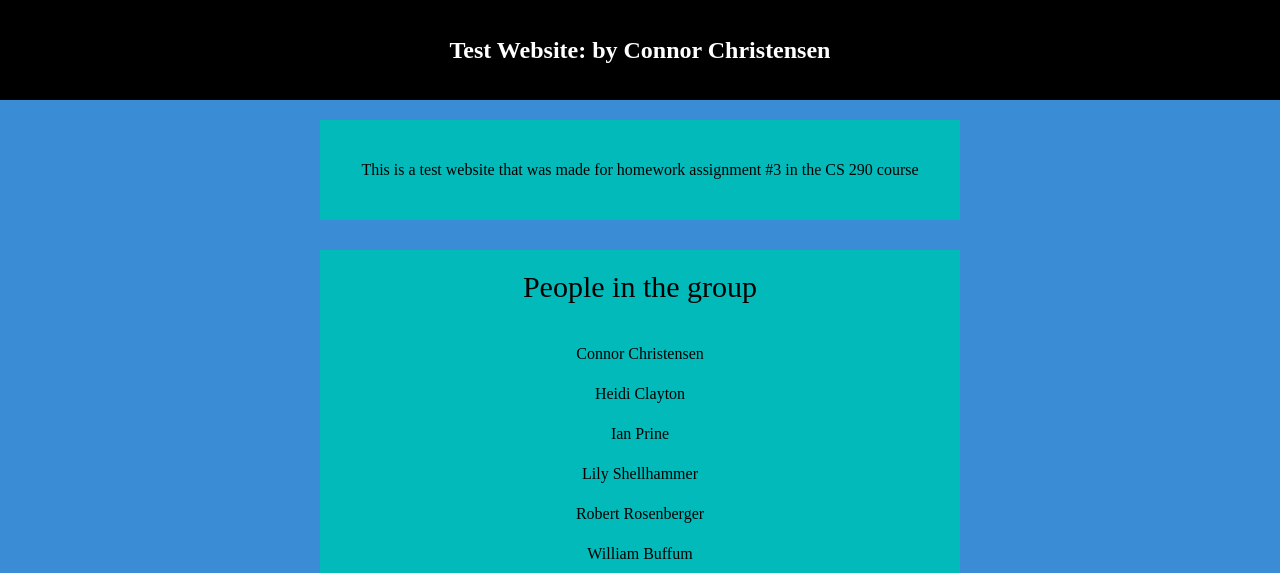
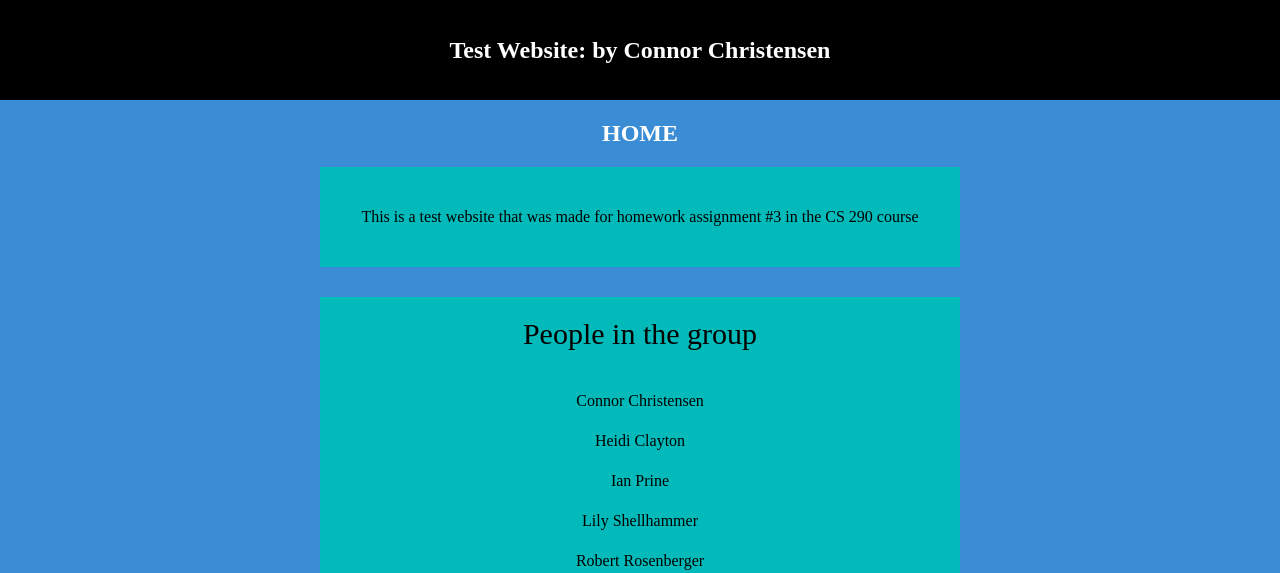
Before and after one commit to ConnorChristensen/CS290, a PHP site: page /PHP/other.php in a window 1280 px wide. Shown: the top 573 px of the page. Run offline with PHP 8.4, Linux system fonts and the light colour scheme; data that the repository does not hold is empty.

Commit message:
Home button added on PHP site

```diff
--- a/PHP/other.php
+++ b/PHP/other.php
@@ -8,6 +8,7 @@
 <body>
     <nav>
         <h1>Test Website: by Connor Christensen</h1>
+        <a href="../index.html"><h2>HOME</h2></a>
     </nav>
 
     <div>
--- a/PHP/thephp.css
+++ b/PHP/thephp.css
@@ -2,6 +2,13 @@ html {
     background: #3a8dd4;
     overflow-x: hidden;
     height: 1000px;
+}
+
+a {
+    text-decoration: none;
+    color: white;
+    width: 100vw;
+    text-align: center;
 }
 
 body {
@@ -17,6 +24,11 @@ h1 {
     text-align: center;
     background: black;
     color: white;
+}
+
+h2 {
+    width: 100vw;
+    text-align: center;
 }
 
 div {
```
